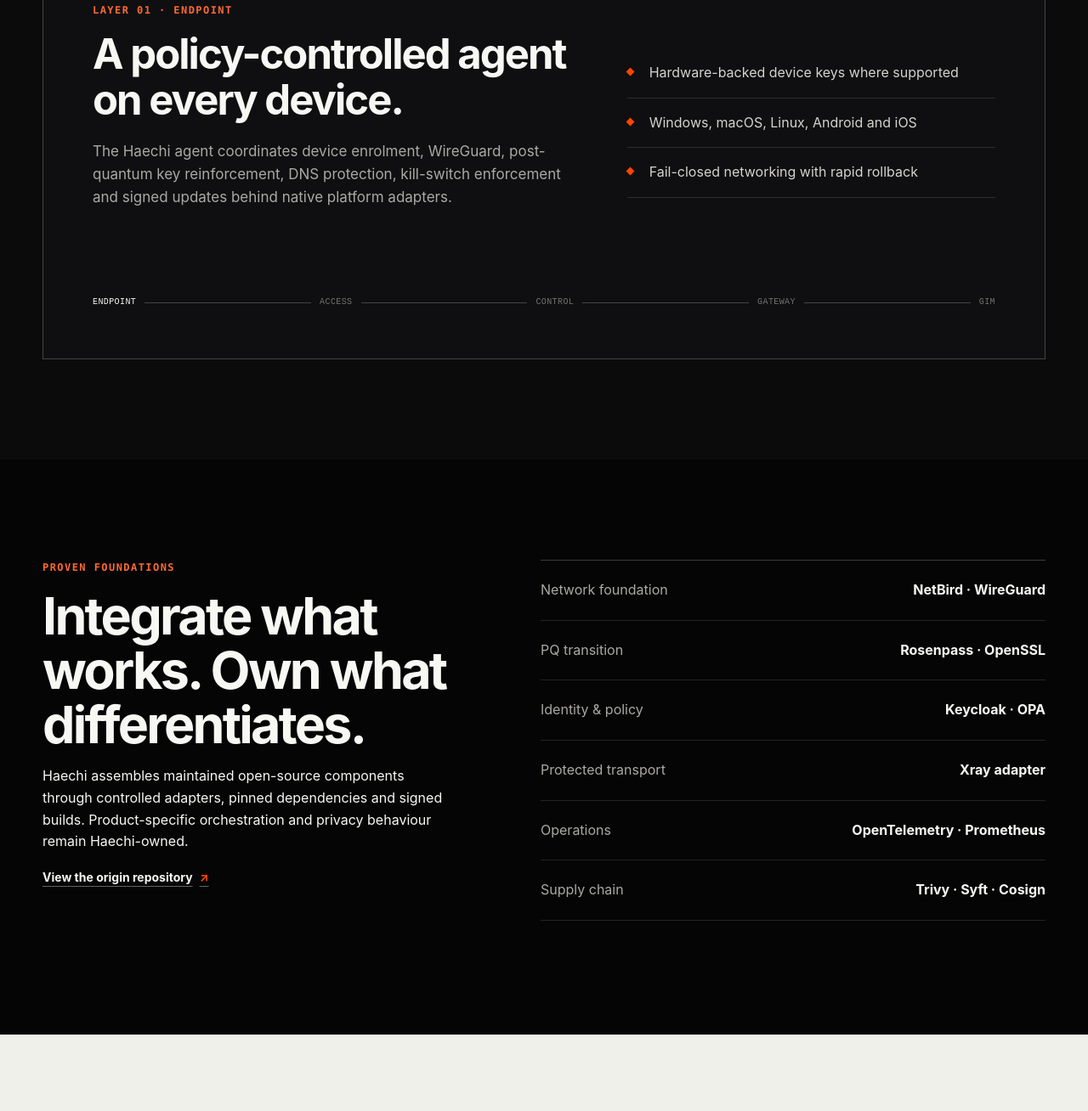
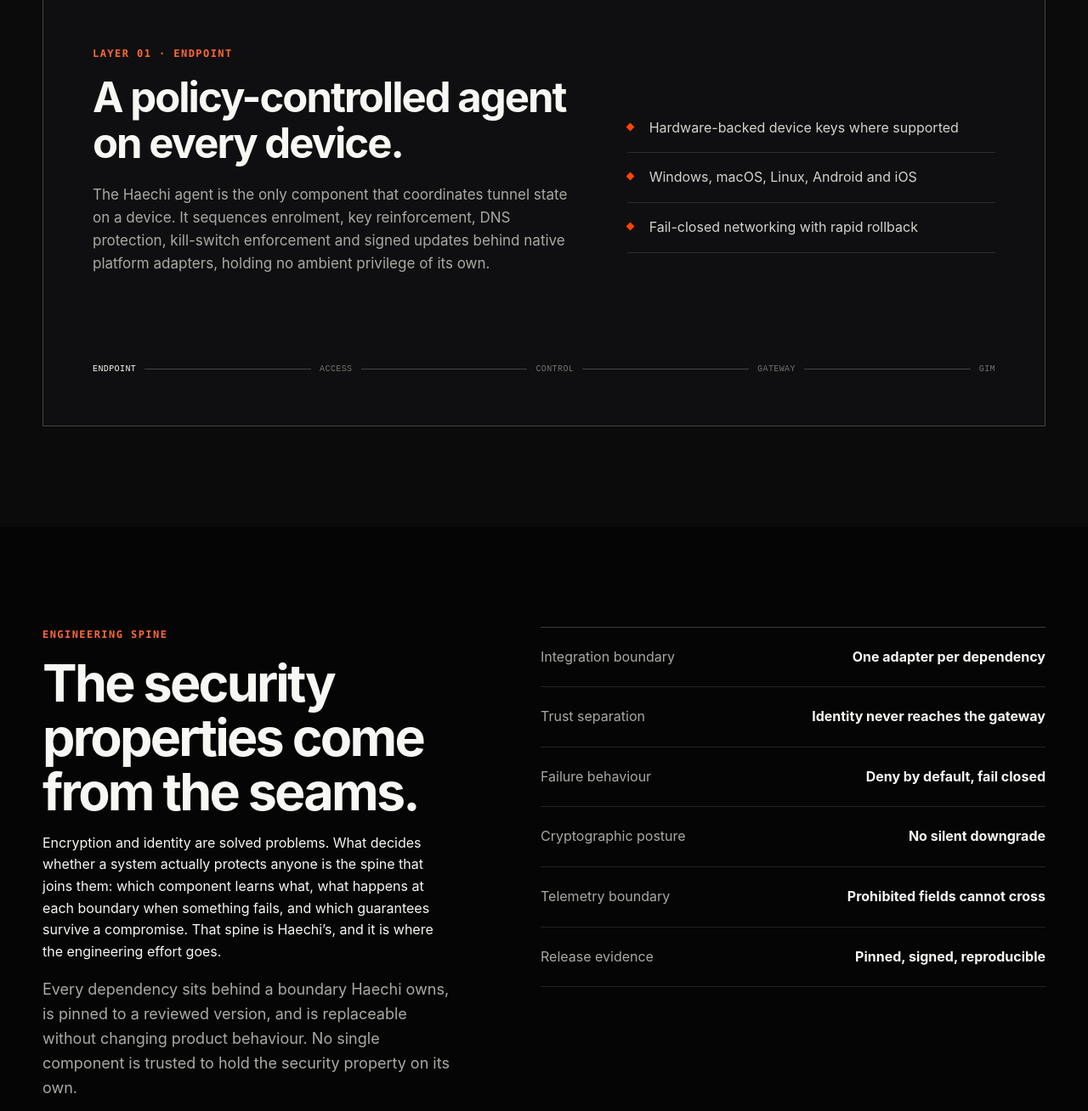
Before and after one commit to Quantumind-SSI/Haechi, a website: page website/index.html in a window 1280 px wide. Shown: the part 3334-4642 px from the top of the page at 85% size. Drawn offline with Linux system fonts and the light colour scheme.

Commit message:
Stop naming upstream components on the public site
The architecture and foundations sections listed the specific projects
behind each layer. That disclosure carried two costs and no benefit to a
prospective customer.

It handed competitors a component-by-component blueprint of the stack,
reducing the product to a list of parts anyone could assemble. It also
gave an attacker a target list: knowing which projects sit at which
boundary narrows research to their known weaknesses and version history
before probing anything.

The sections now describe the integration spine instead: which component
learns what, how each boundary behaves when something fails, and which
guarantees survive a compromise. That is where the engineering effort
actually goes and where the security properties come from, so it is a
stronger story as well as a safer one.

Capability claims are unchanged. Nothing here asserts behaviour the
implementation does not have.

Also removes two links to the origin repository. It is private, so both
were broken for every public visitor while still revealing the
organisation and repository name. The footer now points at the contact
address instead.

```diff
--- a/website/app.js
+++ b/website/app.js
@@ -36,7 +36,7 @@
   endpoint: {
     label: "Layer 01 · Endpoint",
     title: "A policy-controlled agent on every device.",
-    copy: "The Haechi agent coordinates device enrolment, WireGuard, post-quantum key reinforcement, DNS protection, kill-switch enforcement and signed updates behind native platform adapters.",
+    copy: "The Haechi agent is the only component that coordinates tunnel state on a device. It sequences enrolment, key reinforcement, DNS protection, kill-switch enforcement and signed updates behind native platform adapters, holding no ambient privilege of its own.",
     points: [
       "Hardware-backed device keys where supported",
       "Windows, macOS, Linux, Android and iOS",
@@ -58,17 +58,17 @@
     title: "One governed source of configuration truth.",
     copy: "Haechi’s control plane manages tenancy, device state, policy, gateway inventory and signed route plans while keeping identity responsibilities separate from connection admission.",
     points: [
-      "Keycloak federation and OPA policy decisions",
-      "Versioned service contracts and signed bundles",
+      "Federated enterprise identity and deny-by-default authorisation",
+      "Versioned service contracts and signed policy bundles",
       "High-availability state and auditable change control",
     ],
   },
   gateway: {
     label: "Layer 04 · Regional data plane",
     title: "Fast encrypted transit with minimal knowledge.",
-    copy: "Regional gateways verify scoped capabilities, establish reinforced WireGuard tunnels and apply controlled egress policy without receiving the user’s full identity-provider session.",
+    copy: "Regional gateways verify a scoped capability locally, establish a reinforced encrypted tunnel and apply controlled egress policy. They never receive the user’s identity-provider session, so a compromised gateway cannot reconstruct who its traffic belongs to.",
     points: [
-      "WireGuard data plane with Rosenpass reinforcement",
+      "Admission decided at the gateway with no identity call",
       "Direct mode and isolated protected transports",
       "Capacity, abuse and regional policy controls",
     ],
--- a/website/index.html
+++ b/website/index.html
@@ -199,10 +199,12 @@
               <h3>Reinforce proven tunnels without a reckless rewrite.</h3>
             </div>
             <p>
-              WireGuard remains the dependable data plane while post-quantum key
-              exchange refreshes its pre-shared keys. Control-plane cryptography
-              follows standardised, interoperable algorithms with downgrade
-              protection.
+              A proven, conservatively chosen data plane stays in place while a
+              post-quantum key exchange continuously refreshes the keys
+              protecting it. Control-plane cryptography follows standardised,
+              interoperable algorithms, and a required reinforcement that cannot
+              be negotiated fails the connection rather than quietly downgrading
+              it.
             </p>
           </div>
           <div class="pillar-row reveal">
@@ -318,10 +320,11 @@
                   A policy-controlled agent on every device.
                 </h3>
                 <p data-architecture-copy>
-                  The Haechi agent coordinates device enrolment, WireGuard,
-                  post-quantum key reinforcement, DNS protection, kill-switch
-                  enforcement and signed updates behind native platform
-                  adapters.
+                  The Haechi agent is the only component that coordinates tunnel
+                  state on a device. It sequences enrolment, key reinforcement,
+                  DNS protection, kill-switch enforcement and signed updates
+                  behind native platform adapters, holding no ambient privilege
+                  of its own.
                 </p>
               </div>
               <ul class="feature-list" data-architecture-points>
@@ -344,41 +347,47 @@
       <section class="section foundations-section">
         <div class="shell foundations-layout">
           <div class="section-heading reveal">
-            <p class="eyebrow">Proven foundations</p>
-            <h2>Integrate what works. Own what differentiates.</h2>
+            <p class="eyebrow">Engineering spine</p>
+            <h2>The security properties come from the seams.</h2>
             <p>
-              Haechi assembles maintained open-source components through
-              controlled adapters, pinned dependencies and signed builds.
-              Product-specific orchestration and privacy behaviour remain
-              Haechi-owned.
+              Encryption and identity are solved problems. What decides whether
+              a system actually protects anyone is the spine that joins them:
+              which component learns what, what happens at each boundary when
+              something fails, and which guarantees survive a compromise. That
+              spine is Haechi’s, and it is where the engineering effort goes.
             </p>
-            <a
-              class="text-link"
-              href="https://github.com/QuantmindSSI/Haechi"
-              rel="noreferrer"
-              >View the origin repository <span aria-hidden="true">↗</span></a
-            >
+            <p>
+              Every dependency sits behind a boundary Haechi owns, is pinned to
+              a reviewed version, and is replaceable without changing product
+              behaviour. No single component is trusted to hold the security
+              property on its own.
+            </p>
           </div>
 
           <div class="foundation-list reveal">
             <div>
-              <span>Network foundation</span
-              ><strong>NetBird · WireGuard</strong>
+              <span>Integration boundary</span
+              ><strong>One adapter per dependency</strong>
             </div>
             <div>
-              <span>PQ transition</span><strong>Rosenpass · OpenSSL</strong>
+              <span>Trust separation</span
+              ><strong>Identity never reaches the gateway</strong>
             </div>
             <div>
-              <span>Identity &amp; policy</span><strong>Keycloak · OPA</strong>
+              <span>Failure behaviour</span
+              ><strong>Deny by default, fail closed</strong>
             </div>
             <div>
-              <span>Protected transport</span><strong>Xray adapter</strong>
+              <span>Cryptographic posture</span
+              ><strong>No silent downgrade</strong>
             </div>
             <div>
-              <span>Operations</span><strong>OpenTelemetry · Prometheus</strong>
+              <span>Telemetry boundary</span
+              ><strong>Prohibited fields cannot cross</strong>
             </div>
             <div>
-              <span>Supply chain</span><strong>Trivy · Syft · Cosign</strong>
+              <span>Release evidence</span
+              ><strong>Pinned, signed, reproducible</strong>
             </div>
           </div>
         </div>
@@ -501,7 +510,8 @@
               <div>
                 <strong>Secure network foundation</strong>
                 <p>
-                  Managed WireGuard, gateway, endpoint agent and kill switch.
+                  Managed encrypted transit, gateway, endpoint agent and kill
+                  switch.
                 </p>
               </div>
             </li>
@@ -703,9 +713,7 @@
           </div>
           <div>
             <strong>Company</strong><a href="#pilot">Enterprise pilot</a
-            ><a href="https://github.com/QuantmindSSI/Haechi" rel="noreferrer"
-              >GitHub</a
-            >
+            ><a href="mailto:hello@haechi.co.uk">Contact</a>
           </div>
           <div>
             <strong>Legal</strong><a href="/privacy">Privacy</a
```
